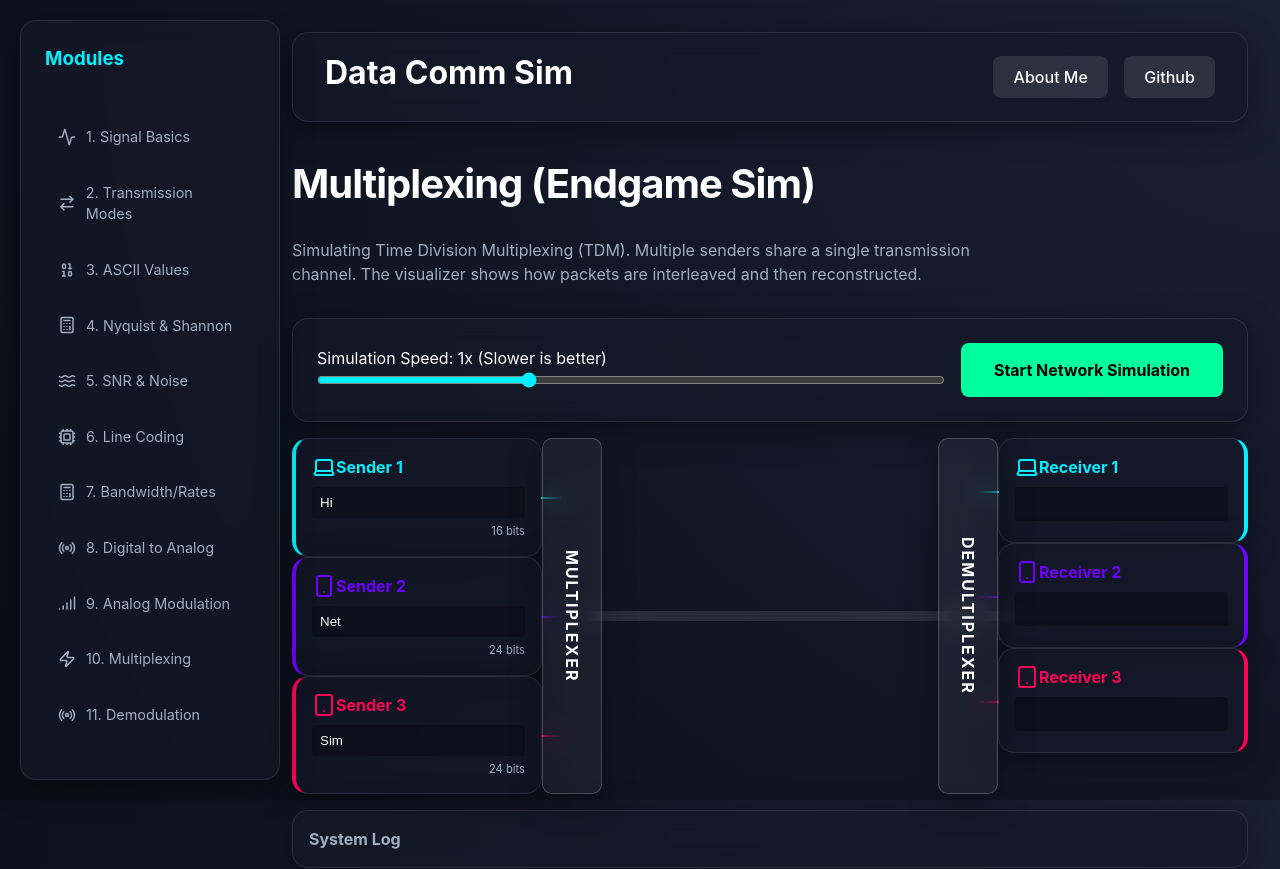
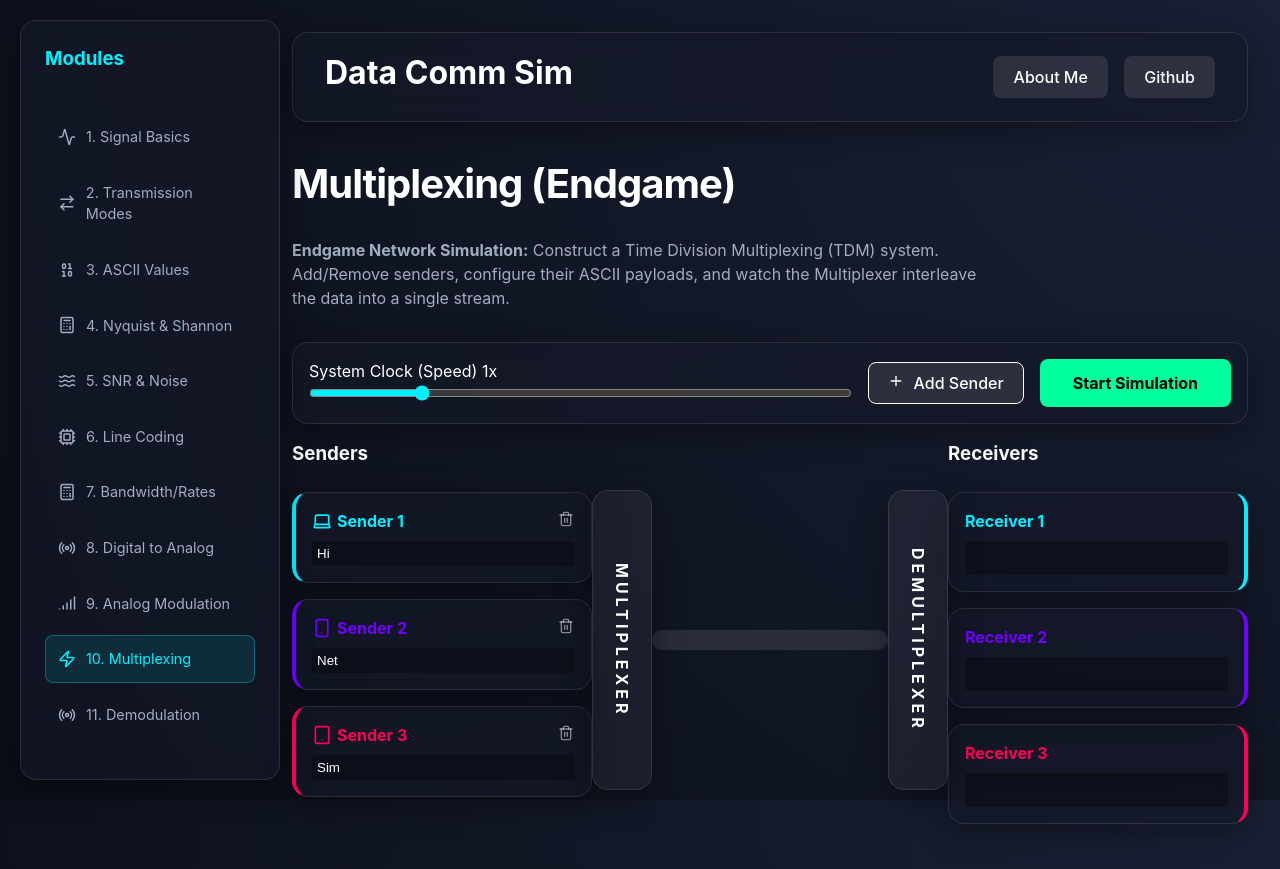
Before and after one commit to MahbubHasan777/Data-Comm-Simulation, a React (Vite) app: page /multiplexing in a window 1280 px wide. Shown: the top 869 px of the page. Built offline with nearby package versions, Linux system fonts and the light colour scheme.

Commit message:
Enhance Multiplexing, Demodulation, and Fix Routing/Async

```diff
--- a/src/components/Sidebar.tsx
+++ b/src/components/Sidebar.tsx
@@ -20,8 +20,8 @@ const modules = [
     { path: '/line-coding', name: '6. Line Coding', icon: Cpu },
     { path: '/calculations', name: '7. Bandwidth/Rates', icon: Calculator },
     { path: '/digital-analog', name: '8. Digital to Analog', icon: Radio },
-    { path: '/analog-mod', name: '9. Analog Modulation', icon: Signal },
-    { path: '/modulation', name: '10. Multiplexing', icon: Zap }, // Using Zap for now
+    { path: '/analog-modulation', name: '9. Analog Modulation', icon: Signal },
+    { path: '/multiplexing', name: '10. Multiplexing', icon: Zap }, // Using Zap for now
     { path: '/demodulation', name: '11. Demodulation', icon: Radio }, // Reusing Radio
     { path: '/filters', name: '12. Filters', icon: Waves }, // Reusing Waves
 ];
--- a/src/pages/Multiplexing.tsx
+++ b/src/pages/Multiplexing.tsx
@@ -1,159 +1,243 @@
 import { useState } from 'react';
 import { motion, AnimatePresence } from 'framer-motion';
-import { Laptop, Smartphone, Tablet } from 'lucide-react';
+import { Laptop, Smartphone, Tablet, Plus, Trash2 } from 'lucide-react';
+
+interface Sender {
+    id: number;
+    name: string;
+    data: string;
+    color: string;
+    icon: any;
+}
 
 const Multiplexing = () => {
-    const [sender1, setSender1] = useState("Hi");
-    const [sender2, setSender2] = useState("Net");
-    const [sender3, setSender3] = useState("Sim");
+    const [senders, setSenders] = useState<Sender[]>([
+        { id: 1, name: 'Sender 1', data: 'Hi', color: 'var(--primary)', icon: <Laptop size={20} /> },
+        { id: 2, name: 'Sender 2', data: 'Net', color: 'var(--secondary)', icon: <Smartphone size={20} /> },
+        { id: 3, name: 'Sender 3', data: 'Sim', color: 'var(--accent)', icon: <Tablet size={20} /> }
+    ]);
 
     const [isSimulating, setIsSimulating] = useState(false);
-    const [muxOutput, setMuxOutput] = useState<any[]>([]); // Queue of packets on the channel
-    const [demux1, setDemux1] = useState("");
-    const [demux2, setDemux2] = useState("");
-    const [demux3, setDemux3] = useState("");
+    const [muxOutput, setMuxOutput] = useState<any[]>([]); // Queue on channel
+    const [demuxData, setDemuxData] = useState<{ [key: number]: string }>({ 1: '', 2: '', 3: '' }); // Dest buffers
     const [log, setLog] = useState<string[]>([]);
+    const [speed, setSpeed] = useState(1);
 
-    const [speed, setSpeed] = useState(1);
+    const colors = ['var(--primary)', 'var(--secondary)', 'var(--accent)', 'var(--success)', 'var(--warning)'];
+
+    const addSender = () => {
+        if (senders.length >= 5) return;
+        const newId = (senders.length > 0 ? Math.max(...senders.map(s => s.id)) : 0) + 1;
+        setSenders([...senders, {
+            id: newId,
+            name: `Sender ${newId}`,
+            data: 'ABC',
+            color: colors[newId % colors.length],
+            icon: <Laptop size={20} />
+        }]);
+        setDemuxData(prev => ({ ...prev, [newId]: '' }));
+    };
+
+    const removeSender = (id: number) => {
+        setSenders(senders.filter(s => s.id !== id));
+        const newDemux = { ...demuxData };
+        delete newDemux[id];
+        setDemuxData(newDemux);
+    };
+
+    const updateSenderData = (id: number, val: string) => {
+        setSenders(senders.map(s => s.id === id ? { ...s, data: val } : s));
+    };
 
     const startSimulation = () => {
         if (isSimulating) return;
         setIsSimulating(true);
         setMuxOutput([]);
-        setDemux1(""); setDemux2(""); setDemux3("");
+        setDemuxData({});
         setLog(prev => ["Starting TDM Simulation...", ...prev]);
 
-        // Break inputs into chunks (chars)
-        const s1Chars = sender1.split('');
-        const s2Chars = sender2.split('');
-        const s3Chars = sender3.split('');
-        const maxLength = Math.max(s1Chars.length, s2Chars.length, s3Chars.length);
+        // Break inputs into chunks
+        // TDM: Round Robin. Byte by Byte (or char by char)
+        const charQueues: { [key: number]: string[] } = {};
+        let maxLength = 0;
 
-        const packets: { id: number, source: number, data: string, time: number }[] = [];
+        senders.forEach(s => {
+            charQueues[s.id] = s.data.split('');
+            if (charQueues[s.id].length > maxLength) maxLength = charQueues[s.id].length;
+            setDemuxData(prev => ({ ...prev, [s.id]: '' }));
+        });
 
-        // TDM Logic: Cycle through sources
-        let timeSlot = 0;
+        const packets: { id: number, sourceId: number, data: string, time: number, color: string }[] = [];
+        let globalTime = 0;
+
+        // Create Schedule
         for (let i = 0; i < maxLength; i++) {
-            if (s1Chars[i]) packets.push({ id: timeSlot++, source: 1, data: s1Chars[i], time: (i * 3) + 0 });
-            if (s2Chars[i]) packets.push({ id: timeSlot++, source: 2, data: s2Chars[i], time: (i * 3) + 1 });
-            if (s3Chars[i]) packets.push({ id: timeSlot++, source: 3, data: s3Chars[i], time: (i * 3) + 2 });
+            // One round of sampling all senders
+            senders.forEach((s, idx) => {
+                if (charQueues[s.id][i]) {
+                    packets.push({
+                        id: globalTime++,
+                        sourceId: s.id,
+                        data: charQueues[s.id][i],
+                        time: globalTime,
+                        color: s.color
+                    });
+                }
+            });
+            // Gap between frames? Optional.
         }
 
-        // Schedule Animations
+        const packetDuration = 1000 * speed;
+
         packets.forEach((p, idx) => {
             setTimeout(() => {
+                // Enqueue on channel
                 setMuxOutput(prev => [...prev, p]);
-                setLog(prev => [`Encoded: Source ${p.source} sent '${p.data}'`, ...prev.slice(0, 4)]);
+                setLog(prev => [`Mux: Encoded ${p.data} from Sender ${p.sourceId}`, ...prev.slice(0, 4)]);
 
-                // Arrive at Demux slightly later
+                // Travel and Arrive
                 setTimeout(() => {
-                    setMuxOutput(prev => prev.filter(item => item.id !== p.id)); // Remove from channel
-                    if (p.source === 1) setDemux1(prev => prev + p.data);
-                    if (p.source === 2) setDemux2(prev => prev + p.data);
-                    if (p.source === 3) setDemux3(prev => prev + p.data);
+                    setMuxOutput(prev => prev.filter(item => item.id !== p.id));
+                    setDemuxData(prev => ({
+                        ...prev,
+                        [p.sourceId]: (prev[p.sourceId] || '') + p.data
+                    }));
                 }, 1500 * speed); // Travel time
 
-            }, idx * 1000 * speed);
+            }, idx * (800 * speed)); // Stagger slightly faster than full travel to show piling/flow
         });
 
-        // End
+        const totalTime = packets.length * (800 * speed) + (1500 * speed) + 500;
         setTimeout(() => {
             setIsSimulating(false);
             setLog(prev => ["Simulation Complete.", ...prev]);
-        }, packets.length * 1000 * speed + 2000);
+        }, totalTime);
     };
 
     return (
         <div className="flex-col gap-md">
-            <h1>Multiplexing (Endgame Sim)</h1>
+            <h1>Multiplexing (Endgame)</h1>
             <p style={{ maxWidth: '700px' }}>
-                Simulating Time Division Multiplexing (TDM). Multiple senders share a single transmission channel.
-                The visualizer shows how packets are interleaved and then reconstructed.
+                <strong>Endgame Network Simulation:</strong> Construct a Time Division Multiplexing (TDM) system.
+                Add/Remove senders, configure their ASCII payloads, and watch the Multiplexer interleave the data into a single stream.
             </p>
 
-            {/* Controls */}
-            <div className="glass-panel" style={{ padding: '1.5rem', display: 'flex', gap: '1rem', alignItems: 'center', flexWrap: 'wrap' }}>
+            <div className="glass-panel" style={{ padding: '1rem', display: 'flex', gap: '1rem', alignItems: 'center', flexWrap: 'wrap' }}>
                 <div style={{ flex: 1 }}>
-                    <label className="label">Simulation Speed: {speed}x (Slower is better)</label>
-                    <input type="range" min="0.5" max="2" step="0.5" value={speed} onChange={e => setSpeed(Number(e.target.value))} style={{ width: '100%', accentColor: 'var(--primary)' }} />
+                    <label className="label">System Clock (Speed) {speed}x</label>
+                    <input type="range" min="0.5" max="3" step="0.5" value={speed} onChange={e => setSpeed(Number(e.target.value))} style={{ width: '100%', accentColor: 'var(--primary)' }} />
                 </div>
+                <button
+                    onClick={addSender}
+                    disabled={isSimulating || senders.length >= 5}
+                    style={{ background: 'rgba(255,255,255,0.1)', color: '#fff', border: '1px solid white' }}
+                >
+                    <Plus size={16} style={{ marginRight: '5px' }} /> Add Sender
+                </button>
                 <button
                     onClick={startSimulation}
                     disabled={isSimulating}
-                    style={{ background: isSimulating ? 'gray' : 'var(--success)', padding: '1rem 2rem', color: '#000', fontWeight: 'bold' }}
+                    style={{ background: isSimulating ? 'gray' : 'var(--success)', padding: '0.8rem 2rem', color: '#000', fontWeight: 'bold', marginLeft: 'auto' }}
                 >
-                    {isSimulating ? 'Simulating...' : 'Start Network Simulation'}
+                    {isSimulating ? 'Running Sim...' : 'Start Simulation'}
                 </button>
             </div>
 
-            {/* Network View */}
-            <div className="flex-row gap-lg" style={{ alignItems: 'stretch' }}>
+            <div className="flex-row gap-lg" style={{ alignItems: 'flex-start' }}>
 
-                {/* Senders */}
-                <div className="flex-col gap-lg" style={{ width: '250px' }}>
-                    <SenderCard id={1} icon={<Laptop size={24} />} color="var(--primary)" value={sender1} setValue={setSender1} active={isSimulating} />
-                    <SenderCard id={2} icon={<Smartphone size={24} />} color="var(--secondary)" value={sender2} setValue={setSender2} active={isSimulating} />
-                    <SenderCard id={3} icon={<Tablet size={24} />} color="var(--accent)" value={sender3} setValue={setSender3} active={isSimulating} />
+                {/* Send Side */}
+                <div className="flex-col gap-md" style={{ width: '300px' }}>
+                    <h3>Senders</h3>
+                    {senders.map(s => (
+                        <div key={s.id} className="glass-panel" style={{ padding: '1rem', borderLeft: `4px solid ${s.color}`, opacity: isSimulating ? 0.7 : 1 }}>
+                            <div className="flex-row" style={{ justifyContent: 'space-between' }}>
+                                <span style={{ color: s.color, fontWeight: 'bold', display: 'flex', gap: '5px', alignItems: 'center' }}>
+                                    {s.icon} {s.name}
+                                </span>
+                                {!isSimulating && (
+                                    <button onClick={() => removeSender(s.id)} style={{ background: 'transparent', padding: 0 }}>
+                                        <Trash2 size={16} color="rgba(255,255,255,0.5)" />
+                                    </button>
+                                )}
+                            </div>
+                            <input
+                                type="text"
+                                value={s.data}
+                                disabled={isSimulating}
+                                onChange={(e) => updateSenderData(s.id, e.target.value)}
+                                style={{ width: '100%', marginTop: '0.5rem', background: 'rgba(0,0,0,0.3)', border: 'none', color: 'white', padding: '5px', borderRadius: '4px' }}
+                                maxLength={8}
+                            />
+                        </div>
+                    ))}
                 </div>
 
-                {/* MUX & Channel */}
-                <div className="flex-col" style={{ flex: 1, justifyContent: 'center', position: 'relative' }}>
+                {/* Middleware */}
+                <div className="flex-col" style={{ flex: 1, minHeight: '400px', position: 'relative', marginTop: '50px' }}>
 
-                    {/* The MUX Unit */}
-                    <div className="glass-panel flex-center" style={{ width: '60px', height: '100%', borderRadius: '10px', background: 'rgba(255,255,255,0.05)', border: '1px solid rgba(255,255,255,0.2)', position: 'absolute', left: 0, zIndex: 5 }}>
-                        <span style={{ writingMode: 'vertical-rl', letterSpacing: '2px', fontWeight: 'bold' }}>MULTIPLEXER</span>
+                    {/* Mux */}
+                    <div className="glass-panel flex-center" style={{ width: '60px', height: '300px', position: 'absolute', left: 0, top: 0, zIndex: 5, background: 'rgba(255,255,255,0.05)' }}>
+                        <span style={{ writingMode: 'vertical-rl', fontWeight: 'bold', letterSpacing: '4px' }}>MULTIPLEXER</span>
                     </div>
 
-                    {/* The Channel Wire */}
-                    <div style={{ width: '100%', height: '10px', background: 'rgba(255,255,255,0.1)', position: 'relative', borderRadius: '5px', margin: '0 40px' }}>
+                    {/* Main Channel */}
+                    <div style={{ position: 'absolute', left: '60px', right: '60px', top: '140px', height: '20px', background: 'rgba(255,255,255,0.1)', overflow: 'hidden', borderRadius: '10px' }}>
                         <AnimatePresence>
-                            {muxOutput.map((packet) => (
+                            {muxOutput.map((p) => (
                                 <motion.div
-                                    key={packet.id}
-                                    initial={{ left: '5%', opacity: 0 }}
-                                    animate={{ left: '90%', opacity: 1 }}
+                                    key={p.id}
+                                    initial={{ left: '0%', opacity: 0 }}
+                                    animate={{ left: '95%', opacity: 1 }}
                                     exit={{ opacity: 0 }}
                                     transition={{ duration: 1.5 * speed, ease: "linear" }}
                                     style={{
                                         position: 'absolute',
-                                        top: '-15px',
+                                        top: '-5px', // Center
                                         width: '30px',
                                         height: '30px',
                                         borderRadius: '50%',
-                                        background: packet.source === 1 ? 'var(--primary)' : packet.source === 2 ? 'var(--secondary)' : 'var(--accent)',
+                                        background: p.color,
                                         color: '#000',
                                         display: 'flex',
                                         alignItems: 'center',
                                         justifyContent: 'center',
                                         fontWeight: 'bold',
-                                        boxShadow: '0 0 10px rgba(255,255,255,0.5)',
+                                        boxShadow: '0 0 15px rgba(255,255,255,0.5)',
                                         zIndex: 10
                                     }}
                                 >
-                                    {packet.data}
+                                    {p.data}
                                 </motion.div>
                             ))}
                         </AnimatePresence>
                     </div>
 
-                    {/* The DEMUX Unit */}
-                    <div className="glass-panel flex-center" style={{ width: '60px', height: '100%', borderRadius: '10px', background: 'rgba(255,255,255,0.05)', border: '1px solid rgba(255,255,255,0.2)', position: 'absolute', right: 0, zIndex: 5 }}>
-                        <span style={{ writingMode: 'vertical-rl', letterSpacing: '2px', fontWeight: 'bold' }}>DEMULTIPLEXER</span>
+                    {/* Demux */}
+                    <div className="glass-panel flex-center" style={{ width: '60px', height: '300px', position: 'absolute', right: 0, top: 0, zIndex: 5, background: 'rgba(255,255,255,0.05)' }}>
+                        <span style={{ writingMode: 'vertical-rl', fontWeight: 'bold', letterSpacing: '4px' }}>DEMULTIPLEXER</span>
                     </div>
 
                 </div>
 
-                {/* Receivers */}
-                <div className="flex-col gap-lg" style={{ width: '250px' }}>
-                    <ReceiverCard id={1} icon={<Laptop size={24} />} color="var(--primary)" value={demux1} />
-                    <ReceiverCard id={2} icon={<Smartphone size={24} />} color="var(--secondary)" value={demux2} />
-                    <ReceiverCard id={3} icon={<Tablet size={24} />} color="var(--accent)" value={demux3} />
+                {/* Receive Side */}
+                <div className="flex-col gap-md" style={{ width: '300px' }}>
+                    <h3>Receivers</h3>
+                    {senders.map(s => (
+                        <div key={s.id} className="glass-panel" style={{ padding: '1rem', borderRight: `4px solid ${s.color}`, minHeight: '88px' }}>
+                            <div style={{ color: s.color, fontWeight: 'bold', marginBottom: '0.5rem' }}>
+                                Receiver {s.id}
+                            </div>
+                            <div style={{ background: 'rgba(0,0,0,0.3)', padding: '0.5rem', borderRadius: '4px', minHeight: '34px' }}>
+                                {demuxData[s.id]}
+                            </div>
+                        </div>
+                    ))}
                 </div>
 
             </div>
 
             <div className="glass-panel" style={{ padding: '1rem', maxHeight: '150px', overflowY: 'auto' }}>
-                <h4 style={{ margin: 0, color: 'var(--text-muted)' }}>System Log</h4>
+                <h4 style={{ margin: 0, color: 'var(--text-muted)' }}>Event Log</h4>
                 {log.map((l, i) => <div key={i} style={{ fontSize: '0.8rem', marginTop: '5px' }}>{l}</div>)}
             </div>
 
@@ -161,43 +245,4 @@ const Multiplexing = () => {
     );
 };
 
-const SenderCard = ({ id, icon, color, value, setValue, active }: any) => (
-    <div className="glass-panel" style={{ padding: '1rem', borderLeft: `4px solid ${color}`, opacity: active ? 0.8 : 1 }}>
-        <div className="flex-row" style={{ justifyContent: 'space-between', marginBottom: '0.5rem' }}>
-            <div className="flex-row gap-sm" style={{ color }}>
-                {icon} <strong>Sender {id}</strong>
-            </div>
-        </div>
-        <input
-            type="text"
-            value={value}
-            onChange={e => setValue(e.target.value)}
-            disabled={active}
-            maxLength={10}
-            placeholder="Type..."
-            style={{ width: '100%', padding: '0.5rem', background: 'rgba(0,0,0,0.3)', border: 'none', color: 'white', borderRadius: '4px' }}
-        />
-        <div style={{ fontSize: '0.7rem', color: 'var(--text-muted)', textAlign: 'right', marginTop: '5px' }}>
-            {value.length * 8} bits
-        </div>
-        {/* Connection Line */}
-        <div style={{ position: 'absolute', right: '-20px', top: '50%', width: '20px', height: '2px', background: color }}></div>
-    </div>
-);
-
-const ReceiverCard = ({ id, icon, color, value }: any) => (
-    <div className="glass-panel" style={{ padding: '1rem', borderRight: `4px solid ${color}`, minHeight: '105px' }}>
-        <div className="flex-row" style={{ justifyContent: 'space-between', marginBottom: '0.5rem' }}>
-            <div className="flex-row gap-sm" style={{ color }}>
-                {icon} <strong>Receiver {id}</strong>
-            </div>
-        </div>
-        <div style={{ background: 'rgba(0,0,0,0.3)', padding: '0.5rem', borderRadius: '4px', minHeight: '34px', color }}>
-            {value}
-        </div>
-        {/* Connection Line */}
-        <div style={{ position: 'absolute', left: '-20px', top: '50%', width: '20px', height: '2px', background: color }}></div>
-    </div>
-);
-
 export default Multiplexing;
--- a/src/pages/SignalBasics.tsx
+++ b/src/pages/SignalBasics.tsx
@@ -1,6 +1,6 @@
 import { useState, useMemo } from 'react';
 import Waveform from '../components/Waveform';
-import { generateSineWave, generateSquareWave } from '../utils/signalGenerator';
+import { generateSineWave } from '../utils/signalGenerator';
 import { Waves, Binary } from 'lucide-react';
 
 const SignalBasics = () => {
```
Also changed, not shown: src/pages/Demodulation.tsx (+49 -39 lines), src/pages/TransmissionModes.tsx (+30 -8 lines).
